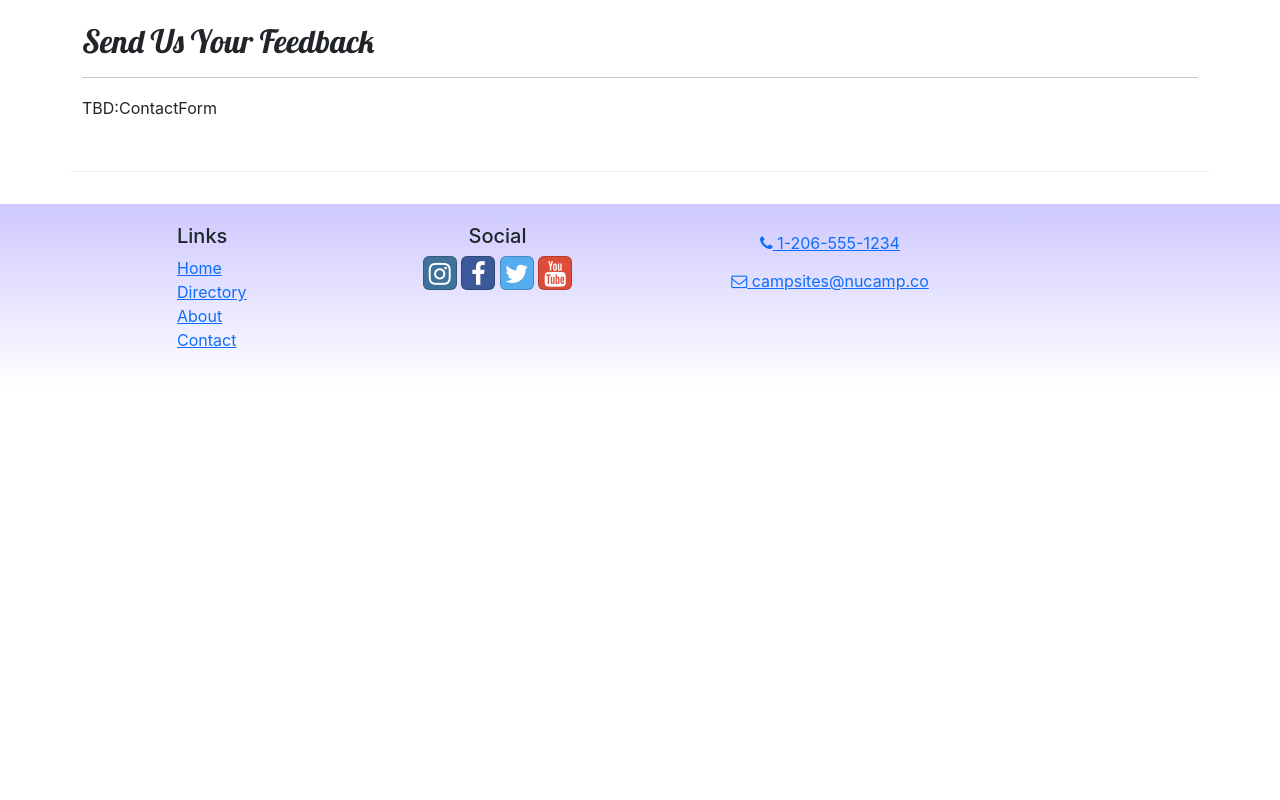
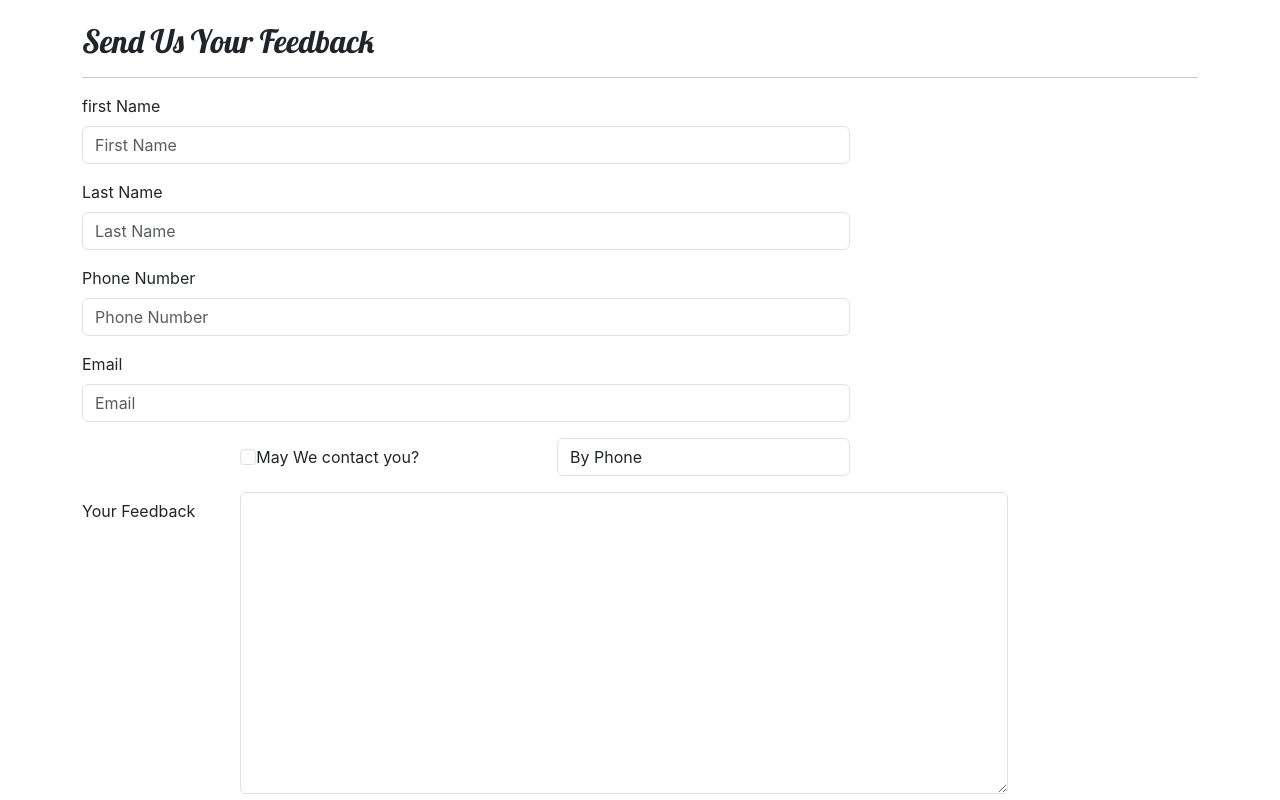
Before and after one commit to clouddrop7/nucampsite, a React (Create React App) app: page /contact in a window 1280 px wide. Shown: the part 520-1320 px from the top of the page. Before the commit the page ends 908 px from the top, so only its background shows below. Built offline with nearby package versions, Linux system fonts and the light colour scheme.

Commit message:
ContactForm

```diff
--- /dev/null
+++ b/src/components/ContactForm.js
@@ -0,0 +1,80 @@
+import { Button, Label, Col, FormGroup} from 'reactstrap';
+import { Formik, Field, Form} from 'formik';
+
+const ContactForm = () => {
+    return (
+        <Formik initialValues={{
+            firstName: '',
+            lastName: '',
+            phoneNum: '',
+            email: '',
+            agree: false,
+            contactType: 'By Phone',
+            feedback: ''
+        }}>
+
+        <Form>
+            <FormGroup row>
+                <Label htmlfor='firstName'>
+                    first Name
+                </Label>
+                <Col md='10'>
+                    <Field className='form-control' name='firstName' placeholder='First Name' />
+                </Col>
+            </FormGroup>
+            <FormGroup row>
+                <Label htmlfor='lastName'>
+                    Last Name
+                </Label>
+                <Col  md='10'>
+                    <Field className='form-control' name='lastName' placeholder='Last Name' />
+                </Col>
+            </FormGroup>
+            <FormGroup row>
+                <Label htmlfor='phoneNum'>
+                    Phone Number
+                </Label>
+                <Col  md='10'>
+                    <Field className='form-control' name='phoneNum' placeholder='Phone Number' />
+                </Col>
+            </FormGroup>
+            <FormGroup row>
+                <Label htmlfor='email'>
+                    Email
+                </Label>
+                <Col  md='10'>
+                    <Field className='form-control' name='email' placeholder='Email' />
+                </Col>
+            </FormGroup>
+            <FormGroup row>
+                <Label check md={{size: 4, offset: 2}}>
+                    <Field
+                        name='agree'
+                        type='checkbox'
+                        className='form-check-input'
+                    />{''}
+                    May We contact you?
+                </Label>
+                <Col md='4'>
+                    <Field className='form-control' name='contactType' as='select'>
+                        <option>By Phone</option>
+                        <option>By Email</option>
+                    </Field>
+                </Col>
+            </FormGroup>
+            <FormGroup row>
+                <Label htmlfor='feedback' md='2'>
+                    Your Feedback
+                </Label>
+                <Col md='10'>
+                    <Field className='form-control' name='feedback' as='textarea' rows='12' />
+                </Col>
+            </FormGroup>
+            <FormGroup row></FormGroup>
+        </Form>
+
+        </Formik>
+    )
+}
+
+export default ContactForm;
--- a/src/pages/ContactPage.js
+++ b/src/pages/ContactPage.js
@@ -1,5 +1,6 @@
 import { Container, Row, Col} from 'reactstrap';
 import SubHeader from '../components/SubHeader';
+import ContactForm from '../components/ContactForm';
 
 const ContactPage = () => {
     return (
@@ -40,7 +41,7 @@
                     <hr />
                 </Col>
                 <Col md='10'>
-                    TBD:ContactForm
+                    <ContactForm />
                 </Col>
             </Row>
         </Container>
```
